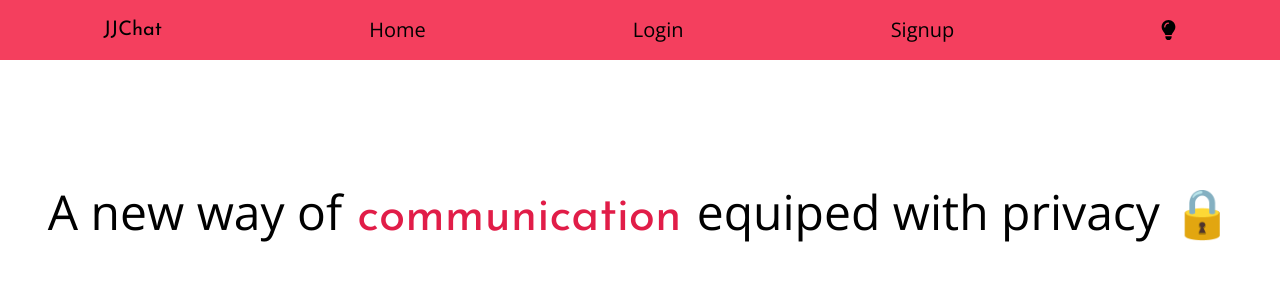
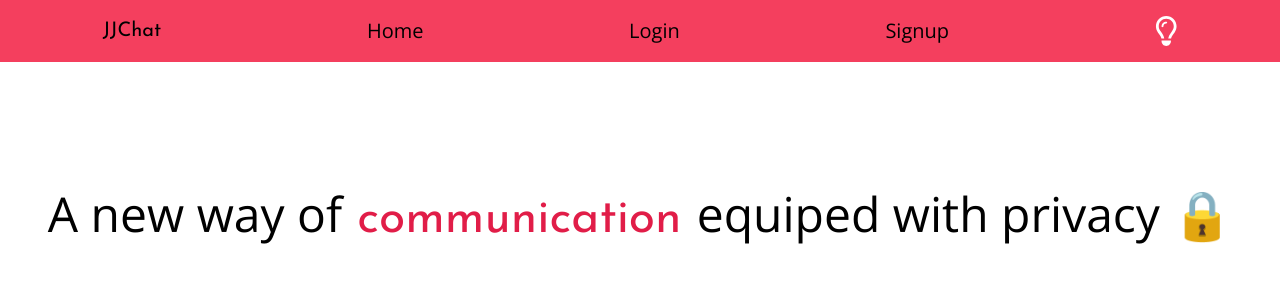
Before and after one commit to JothishJJ/jj-chat, a Next.js app: page / in a window 1280 px wide. Shown: the top 300 px of the page. Built offline with nearby package versions, Linux system fonts and the light colour scheme.

Commit message:
Add theme toggle to header

```diff
--- a/app/components/Navbar.tsx
+++ b/app/components/Navbar.tsx
@@ -1,18 +1,52 @@
+"use client"
 import Link from "next/link";
 
+import { useEffect, useState } from "react";
+
 import { FontAwesomeIcon } from '@fortawesome/react-fontawesome';
-import { faLightbulb } from '@fortawesome/free-solid-svg-icons';
+import { faLightbulb as darkLishtbulb } from '@fortawesome/free-solid-svg-icons';
+import { faLightbulb } from '@fortawesome/free-regular-svg-icons';
 
 export default function Navbar() {
+
+  const [darkTheme, setDarkTheme] = useState();
+
+  useEffect(() => {
+    if(darkTheme == true) {
+      localStorage.setItem("dark", "true");
+      document.documentElement.classList.add("dark");
+    }
+    else {
+      localStorage.setItem("dark", "false");
+      document.documentElement.classList.remove("dark");
+    }
+  }, [darkTheme])
+
     return (
       <nav
         className="flex bg-rose-500 py-4 text-xl justify-around items-center"
       >
-         <Link href="/" className="font-main">JJChat</Link>
+         <Link href="/" className="font-main dark:text-white dark:text-4xl">JJChat</Link>
          <Link href="/">Home</Link>
          <Link href="/Login">Login</Link>
          <Link href="/Signup">Signup</Link>
-         <FontAwesomeIcon icon={faLightbulb} />
+         <div className="text-white dark:text-black">
+         {darkTheme ?
+           (
+           <FontAwesomeIcon
+             icon={darkLishtbulb}
+             size="xl"
+             onClick={() => setDarkTheme(!darkTheme)}
+           />
+           ) : (
+           <FontAwesomeIcon
+             icon={faLightbulb}
+             size="xl"
+             onClick={() => setDarkTheme(!darkTheme)}
+           />
+         )
+         }
+         </div>
       </nav>
     );
 }
```
